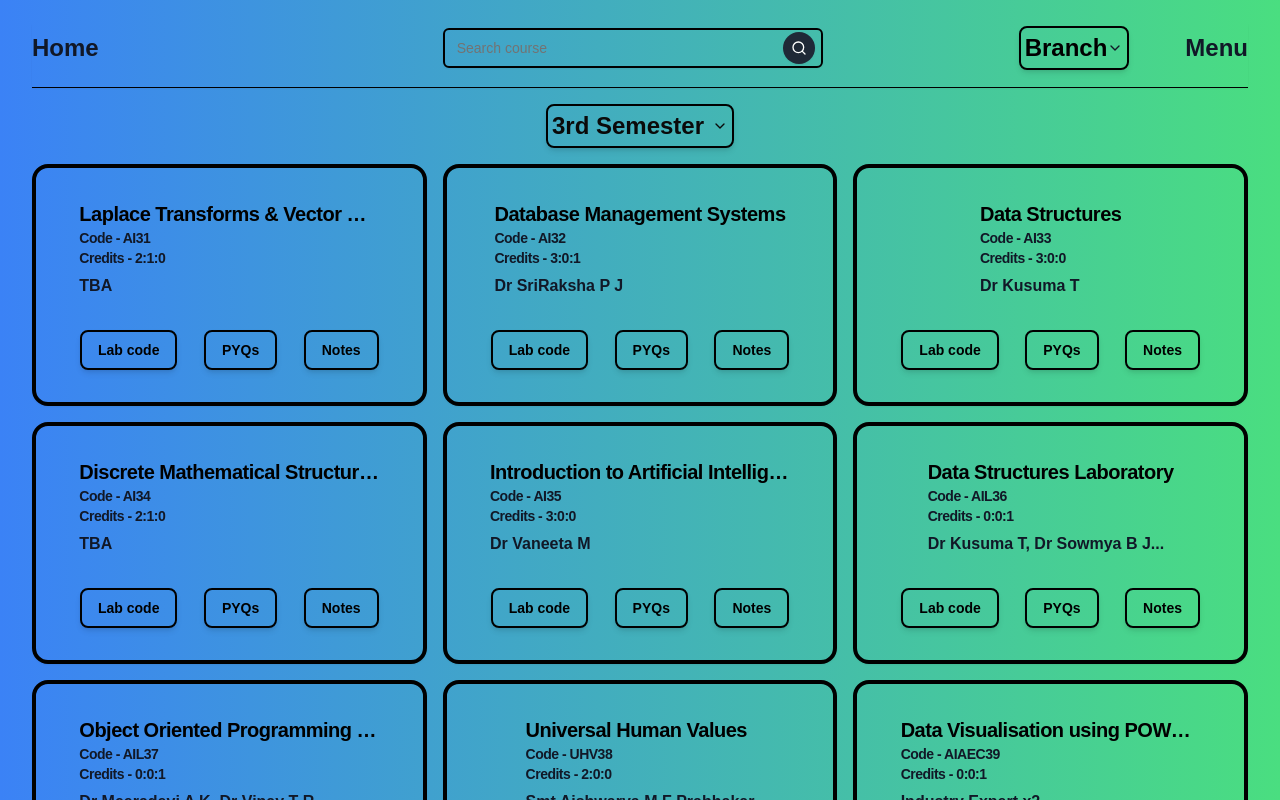
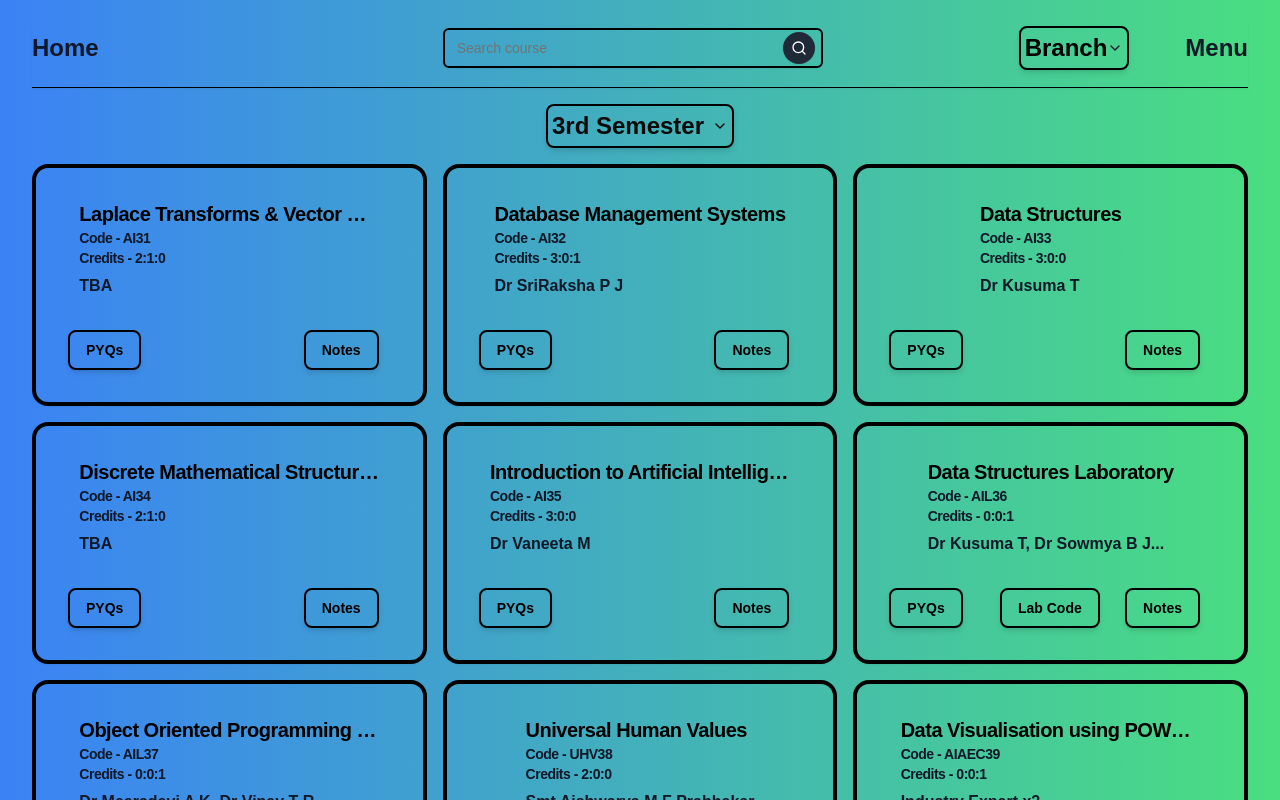
Before and after one commit to RohanPKulkarni/nextjs-2024, a Next.js app: page /aiml in a window 1280 px wide. Shown: the top 800 px of the page. Built offline with nearby package versions, Linux system fonts and the light colour scheme.

Commit message:
lab button

```diff
--- a/src/app/components/common-card/index.js
+++ b/src/app/components/common-card/index.js
@@ -6,12 +6,12 @@ import Link from "next/link";
 import { SemInfoContext } from "../context";
 import { useContext } from "react";
 
-export default function Commoncard({name , credits, incharge, linker, code, pyqlink}) {
+export default function Commoncard({name , credits, incharge, linker, code, pyqlink, lablink}) {
 
   const {setOpenDialog, setSelectedCardData} = useContext(SemInfoContext);
 
   function handleCardClick() {
-    setSelectedCardData({ name, credits, incharge, linker, code , pyqlink});
+    setSelectedCardData({ name, credits, incharge, linker, code , pyqlink, lablink});
     setOpenDialog(true);
   }
 
@@ -33,14 +33,18 @@ export default function Commoncard({name , credits, incharge, linker, code, pyql
           </CardDescription>
         </CardHeader>
         <CardFooter className="p-0 justify-between">
-          <Button onClick={() => window.open(linker, "_blank", "noopener,noreferrer")}
-                  className="ml-3 border-2 border-black bg-transparent hover:bg-transparent text-black hover:text-gray-700 shadow-md transition-all px-4 py-2 rounded-lg font-semibold ">
-            Lab code
-          </Button>
           <Button onClick={() => window.open(pyqlink, "_blank", "noopener,noreferrer")}
                   className="border-2 border-black bg-transparent hover:bg-transparent text-black hover:text-gray-700 shadow-md transition-all px-4 py-2 rounded-lg font-semibold">
             PYQs
           </Button>
+          {lablink ? (
+          <Button
+            onClick={() => window.open(lablink, "_blank", "noopener,noreferrer")}
+            className="ml-3 border-2 border-black bg-transparent hover:bg-transparent text-black hover:text-gray-700 shadow-md transition-all px-4 py-2 rounded-lg font-semibold"
+          >
+            Lab Code
+          </Button>
+        ) : null}
           <Button onClick={() => window.open(linker, "_blank", "noopener,noreferrer")}
                   className="mr-3 border-2 border-black bg-transparent hover:bg-transparent text-black hover:text-gray-700 shadow-md transition-all px-4 py-2 rounded-lg font-semibold">
             Notes
--- a/src/app/components/context/index.js
+++ b/src/app/components/context/index.js
@@ -13,7 +13,8 @@ export function SemInfoProvider({ children }) {
     incharge: '',
     linker: '',
     code: '',
-    pyqlink : ''
+    pyqlink : '',
+    lablink : ''
   });
 
   const [isClient, setIsClient] = useState(false);
--- a/src/app/components/dialogbox/index.js
+++ b/src/app/components/dialogbox/index.js
@@ -26,14 +26,17 @@ export default function Dialogbox() {
       </div>
 
       <div className="mt-6 flex justify-between">
-        <Button onClick={() => window.open(selectedCardData.linker, "_blank", "noopener,noreferrer")}
-                className="ml-3 border-2 border-black bg-transparent hover:bg-transparent text-black hover:text-gray-700 shadow-md transition-all px-4 py-2 rounded-lg font-semibold focus:outline-none">
-          Lab Code
-        </Button>
           <Button onClick={() => window.open(selectedCardData.pyqlink, "_blank", "noopener,noreferrer")}
                   className="border-2 border-black bg-transparent hover:bg-transparent text-black hover:text-gray-700 shadow-md transition-all px-4 py-2 rounded-lg font-semibold focus:outline-none">
             PYQs
           </Button>
+        {selectedCardData.lablink ? (
+          <Button onClick={() => window.open(selectedCardData.lablink, "_blank", "noopener,noreferrer")}
+              className="ml-3 border-2 border-black bg-transparent hover:bg-transparent text-black hover:text-gray-700 shadow-md transition-all px-4 py-2 rounded-lg font-semibold focus:outline-none">
+                Lab Code
+          </Button>
+        ) : null}
+
           <Button onClick={() => window.open(selectedCardData.linker, "_blank", "noopener,noreferrer")}
                   className="mr-3 border-2 border-black bg-transparent hover:bg-transparent text-black hover:text-gray-700 shadow-md transition-all px-4 py-2 rounded-lg font-semibold focus:outline-none">
             Notes
--- a/src/app/components/sem-dropdown/index.js
+++ b/src/app/components/sem-dropdown/index.js
@@ -159,7 +159,9 @@ export const aidssemesters = [
           "credits": "0:0:1",
           "incharge": "Smt Swetha B N, Dr Sowmya B J, Dr Vinay T R",
           "linker": "https://drive.google.com/drive/folders/1N6C5mKoj7oIEdCX8N6yxhy3T4z8Xzbe1?usp=drive_link",
-          "pyqlink" : "https://drive.google.com/drive/folders/10HNdxcdNNxqec49ZI2N6Dcvm0rZ-tWcf?usp=drive_link"
+          "pyqlink" : "https://drive.google.com/drive/folders/10HNdxcdNNxqec49ZI2N6Dcvm0rZ-tWcf?usp=drive_link",
+          "lablink" : "https://github.com/n-chinmaya/Data-Modeling-and-Visualisation-Laboratory-ADL48"
+
         },
         {
           "name": "Data Processing with SPARK",
@@ -277,7 +279,6 @@ export const aimlsemesters = [
         "incharge": "TBA",
         "linker": "https://drive.google.com/drive/folders/1pYXixf1_JLQ6JgjkmLFfUlsESt3s9WDQ?usp=drive_link",
         "pyqlink" : "https://drive.google.com/drive/folders/1-C3MCJBF9NlXzPAdJvG534tvjoh_ULG0?usp=drive_link",
-
 
       },
       {
--- a/src/app/components/semesters/index.js
+++ b/src/app/components/semesters/index.js
@@ -28,6 +28,7 @@ export function Semester({ branch }) {
                   linker={course.linker}
                   code = {course.code}
                   pyqlink = {course.pyqlink}
+                  lablink = {course.lablink}
                 />
               </div>
             ))
@@ -43,7 +44,8 @@ export function Semester({ branch }) {
                   incharge={course.incharge}
                   linker={course.linker}
                   code = {course.code}
-                  pyqlink = {course.pyqlink }
+                  pyqlink = {course.pyqlink}
+                  lablink = {course.lablink}
                 />
               </div>
             ))
```
Lines whose indentation alone changed are shown as unchanged.
